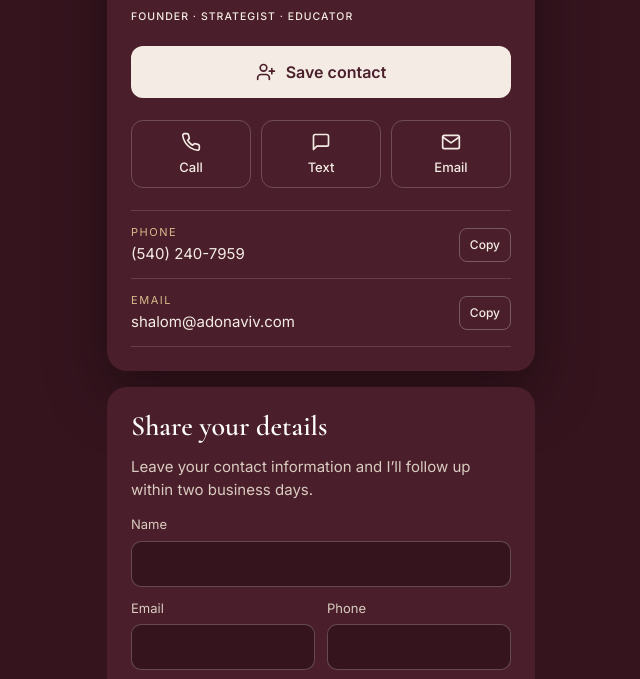
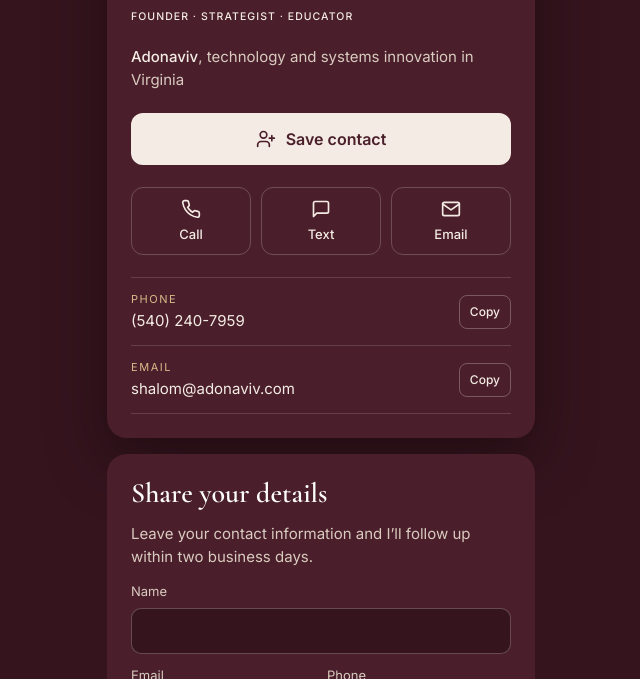
Before and after one commit to Adonaviv/adonaviv-website, a plain HTML site: page shalom/index.html in a window 1280 px wide. Shown: the part 147-826 px from the top of the page, without its empty margins (319-959 px from the left). Drawn offline with nearby package versions, Linux system fonts and the light colour scheme.

Commit message:
Add files via upload

```diff
--- a/shalom/index.html
+++ b/shalom/index.html
@@ -97,6 +97,7 @@ a:focus-visible,button:focus-visible{outline:2px solid var(--gold); outline-offs
       </div>
     </div>
     <p class="roles" style="margin:-6px 0 0">Founder · Strategist · Educator</p>
+    <p class="org"><b>Adonaviv</b>, technology and systems innovation in Virginia</p>
 
     <a class="save" id="save" href="shalom-obi.vcf" download="Shalom-Obi.vcf">
       <svg viewBox="0 0 24 24" fill="none" stroke="currentColor" stroke-width="2" stroke-linecap="round" stroke-linejoin="round" aria-hidden="true"><path d="M16 21v-2a4 4 0 0 0-4-4H6a4 4 0 0 0-4 4v2"/><circle cx="9" cy="7" r="4"/><path d="M19 8v6M22 11h-6"/></svg>
```
Also changed, not shown: 1 other file.
